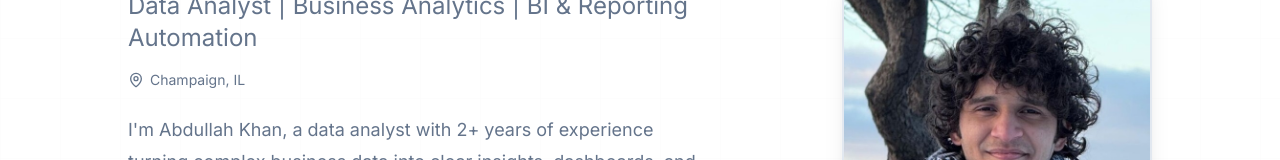
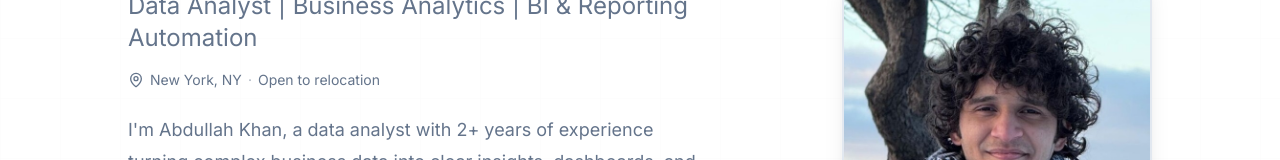
Before and after one commit to abdullahkhan1199/abdullah-khan-portfolio, a Next.js app: page / in a window 1280 px wide. Shown: the part 262-422 px from the top of the page. Built offline with nearby package versions, Linux system fonts and the light colour scheme.

Commit message:
Update-location-to-NYC-and-add-relocation-note
Made-with: Cursor

```diff
--- a/components/portfolio/hero.tsx
+++ b/components/portfolio/hero.tsx
@@ -52,7 +52,9 @@ export function Hero() {
             {/* Location */}
             <div className="mt-4 flex items-center gap-1.5 text-sm text-muted-foreground">
               <MapPin className="h-4 w-4" />
-              <span>Champaign, IL</span>
+              <span>New York, NY</span>
+              <span className="text-muted-foreground/50">·</span>
+              <span>Open to relocation</span>
             </div>
 
             {/* Bio paragraph */}
```
